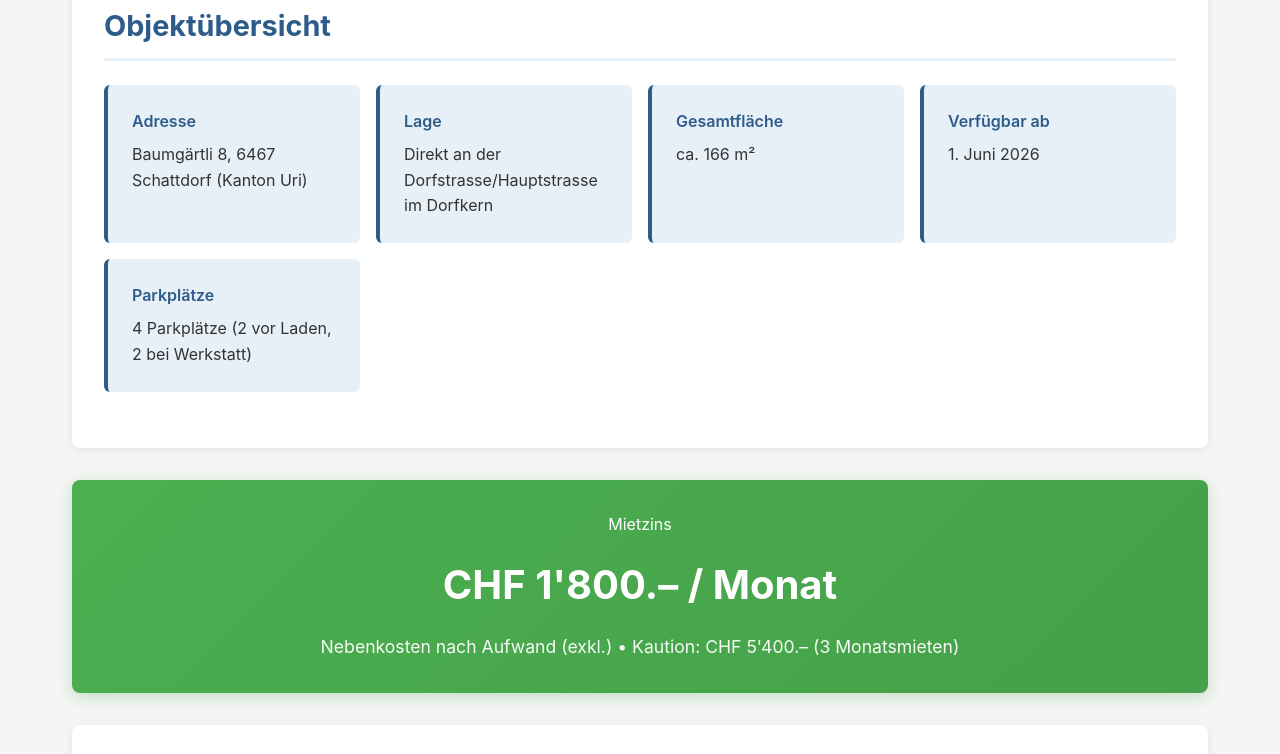
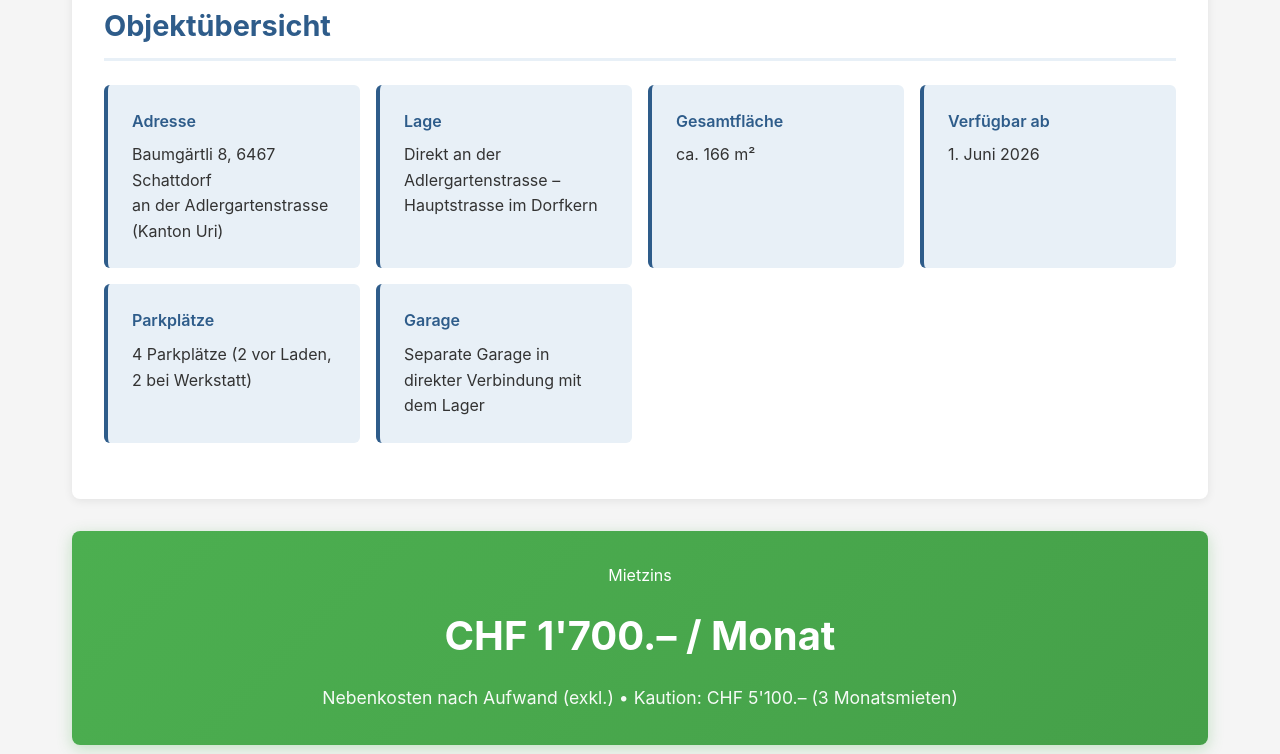
Before and after one commit to marcelerismann-me/Laden-Geschaeftslokal-Schattdorf, a plain HTML site: page index.html in a window 1280 px wide. Shown: the part 843-1597 px from the top of the page. Drawn offline with Linux system fonts and the light colour scheme.

Commit message:
Inhalt aktualisiert: Mietzins, Adresse, Lage, Garage-Kasten, E-Mail-Button
- Mietzins: CHF 1'800 → CHF 1'700, Kaution CHF 5'400 → CHF 5'100
- Adresse ergänzt: an der Adlergartenstrasse
- Lage-Feld: Direkt an der Adlergartenstrasse – Hauptstrasse im Dorfkern
- Neuer Infokasten: Garage (separate Garage in direkter Verbindung mit dem Lager)
- E-Mail-Button: mailto-Link mit verbessertem Betreff und vorausgefülltem Body

Co-Authored-By: Claude Sonnet 4.6 <noreply@anthropic.com>

```diff
--- a/index.html
+++ b/index.html
@@ -3,8 +3,8 @@
 <head>
     <meta charset="UTF-8">
     <meta name="viewport" content="width=device-width, initial-scale=1.0">
-    <meta name="description" content="Gewerbeimmobilie zur Vermietung in Schattdorf - 166 m² Gewerbefläche mit Laden, Werkstatt, Büro und Garage. CHF 1'800.- pro Monat.">
-    <meta name="keywords" content="Gewerbeimmobilie, Vermietung, Schattdorf, Uri, Laden, Werkstatt, Garage, CHF 1800">
+    <meta name="description" content="Gewerbeimmobilie zur Vermietung in Schattdorf - 166 m² Gewerbefläche mit Laden, Werkstatt, Büro und Garage. CHF 1'700.- pro Monat.">
+    <meta name="keywords" content="Gewerbeimmobilie, Vermietung, Schattdorf, Uri, Laden, Werkstatt, Garage, CHF 1700">
     <title>Gewerbeimmobilie Schattdorf - Zu vermieten ab Juni 2026</title>
 
     <style>
@@ -360,7 +360,7 @@
     <!-- Header -->
     <div class="header">
         <h1>Gewerbeimmobilie zur Vermietung</h1>
-        <div class="subtitle">Baumgärtli 8, 6467 Schattdorf</div>
+        <div class="subtitle">Baumgärtli 8, 6467 Schattdorf – an der Adlergartenstrasse</div>
         <div class="highlights">Primäre Lage im Dorfkern • 166 m² Gewerbefläche • 4 Parkplätze</div>
     </div>
 
@@ -374,11 +374,11 @@
             <div class="info-grid">
                 <div class="info-card">
                     <div class="label">Adresse</div>
-                    <div class="value">Baumgärtli 8, 6467 Schattdorf (Kanton Uri)</div>
+                    <div class="value">Baumgärtli 8, 6467 Schattdorf<br>an der Adlergartenstrasse (Kanton Uri)</div>
                 </div>
                 <div class="info-card">
                     <div class="label">Lage</div>
-                    <div class="value">Direkt an der Dorfstrasse/Hauptstrasse im Dorfkern</div>
+                    <div class="value">Direkt an der Adlergartenstrasse – Hauptstrasse im Dorfkern</div>
                 </div>
                 <div class="info-card">
                     <div class="label">Gesamtfläche</div>
@@ -392,15 +392,19 @@
                     <div class="label">Parkplätze</div>
                     <div class="value">4 Parkplätze (2 vor Laden, 2 bei Werkstatt)</div>
                 </div>
+                <div class="info-card">
+                    <div class="label">Garage</div>
+                    <div class="value">Separate Garage in direkter Verbindung mit dem Lager</div>
+                </div>
             </div>
         </div>
 
         <!-- Mietpreis -->
         <div class="price-highlight">
             <div>Mietzins</div>
-            <div class="price">CHF 1'800.– / Monat</div>
+            <div class="price">CHF 1'700.– / Monat</div>
             <div class="price-details">
-                Nebenkosten nach Aufwand (exkl.) • Kaution: CHF 5'400.– (3 Monatsmieten)
+                Nebenkosten nach Aufwand (exkl.) • Kaution: CHF 5'100.– (3 Monatsmieten)
             </div>
         </div>
 
@@ -580,7 +584,7 @@
                 </iframe>
             </div>
             <p style="text-align: center; margin: 1rem 0; color: var(--light-text); font-size: 0.95rem;">
-                📍 <strong>Baumgärtli 8, 6467 Schattdorf</strong> - Direkt an der Hauptstrasse im Dorfkern
+                📍 <strong>Baumgärtli 8, 6467 Schattdorf</strong> – an der Adlergartenstrasse, direkt im Dorfkern
             </p>
 
             <h3>Erreichbarkeit</h3>
@@ -637,7 +641,7 @@
 
                 <div class="contact-buttons">
                     <a href="tel:+41797398976" class="btn">📱 Jetzt anrufen</a>
-                    <a href="mailto:marcelerismann@gmail.com?subject=Anfrage%20Gewerbeimmobilie%20Schattdorf&body=Guten%20Tag%2C%0A%0AIch%20interessiere%20mich%20f%C3%BCr%20die%20Gewerbeimmobilie%20in%20Schattdorf%20und%20m%C3%B6chte%20gerne%20einen%20Besichtigungstermin%20vereinbaren.%0A%0AFreundliche%20Gr%C3%BCsse" class="btn btn-secondary">✉️ E-Mail senden</a>
+                    <a href="mailto:marcelerismann@gmail.com?subject=Anfrage%20Gewerbeimmobilie%20Baumg%C3%A4rtli%208%2C%20Schattdorf&body=Guten%20Tag%0A%0AIch%20interessiere%20mich%20f%C3%BCr%20die%20Gewerbeimmobilie%20an%20der%20Adresse%20Baumg%C3%A4rtli%208%2C%206467%20Schattdorf%2C%20und%20m%C3%B6chte%20gerne%20einen%20Besichtigungstermin%20vereinbaren.%0A%0AMeine%20Kontaktdaten%3A%0AName%3A%20%0ATelefon%3A%20%0A%0AFragen%20%2F%20Bemerkungen%3A%0A%0AFreundliche%20Gr%C3%BCsse" class="btn btn-secondary" target="_self">✉️ E-Mail senden</a>
                 </div>
             </div>
         </div>
@@ -645,8 +649,8 @@
 
     <!-- Footer -->
     <div class="footer">
-        <p><strong>Gewerbeimmobilie Baumgärtli 8, 6467 Schattdorf</strong></p>
-        <p>Verfügbar ab 1. Juni 2026 • CHF 1'800.– / Monat</p>
+        <p><strong>Gewerbeimmobilie Baumgärtli 8, 6467 Schattdorf – an der Adlergartenstrasse</strong></p>
+        <p>Verfügbar ab 1. Juni 2026 • CHF 1'700.– / Monat</p>
         <p style="margin-top: 1rem; font-size: 0.9rem; opacity: 0.8;">
             Erstellt im Februar 2026 • Alle Angaben ohne Gewähr • Änderungen und Irrtümer vorbehalten
         </p>
```
